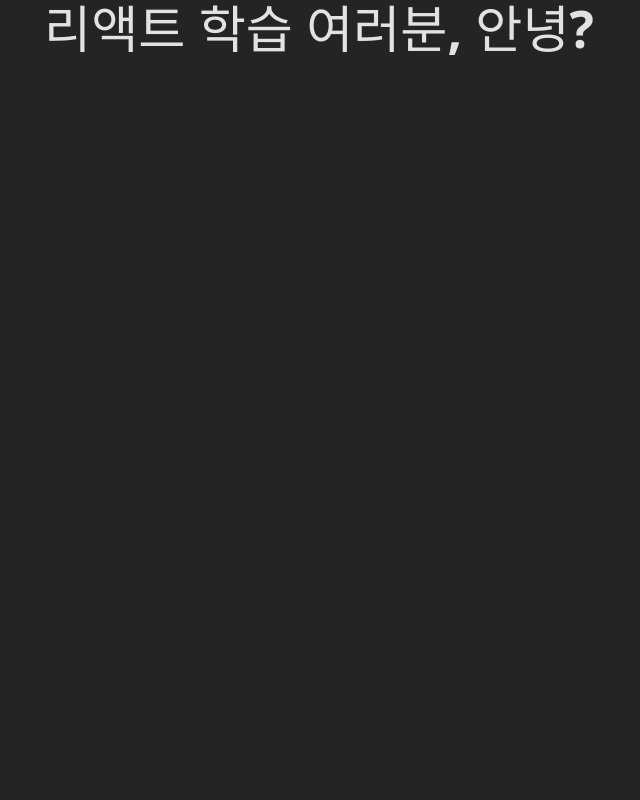
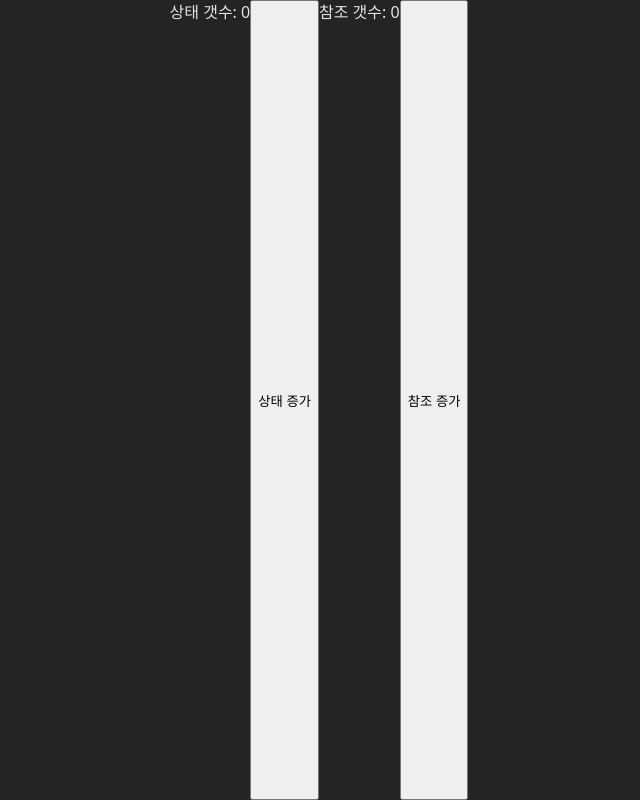
Before and after one commit to osparking/react-exercise, a React (Vite) app: page / in a window 1280 px wide. Shown: the whole page, without its empty margins (321-961 px from the left). Built offline with nearby package versions, Linux system fonts and the light colour scheme.

Commit message:
define ref and state const and function, show them

```diff
--- a/src/App.jsx
+++ b/src/App.jsx
@@ -1,12 +1,24 @@
-import { useRef } from 'react';
+import { useRef, useState } from 'react';
 import './App.css';
 
 function App() {
-  const msg = useRef("여러분, 안녕?");
-  console.log(msg);
+  const refCnt = useRef(0);
+  const [stateCnt, setStateCnt] = useState(0);
+  const incStateCnt = () => {
+    setStateCnt(stateCnt + 1);
+  }
+  const incRefCnt = () => {
+    refCnt.current += 1;
+    console.log("refCnt: ", refCnt.current);
+  }
+
   return (
     <div>
-      <h1>리액트 학습 {msg.current}</h1>
+      <p>상태 갯수: {stateCnt}</p>
+      <button onClick={incStateCnt}>상태 증가</button>
+      <br/>
+      <p>참조 갯수: {refCnt.current}</p>
+      <button onClick={incRefCnt}>참조 증가</button>
     </div>
   )
 }
```
